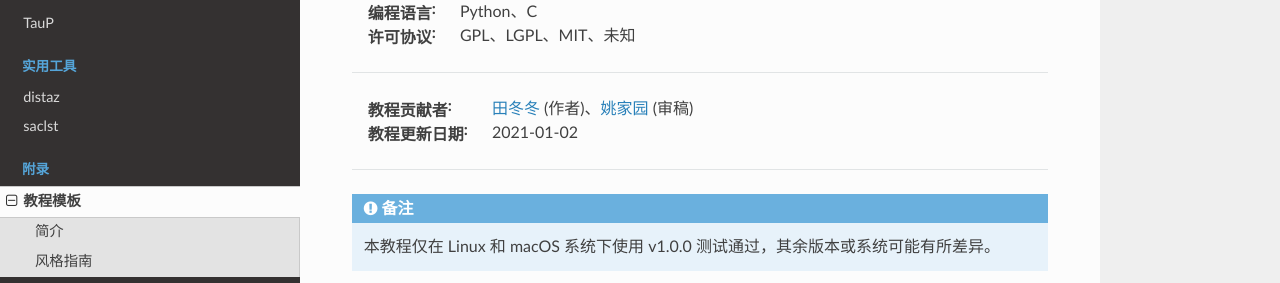
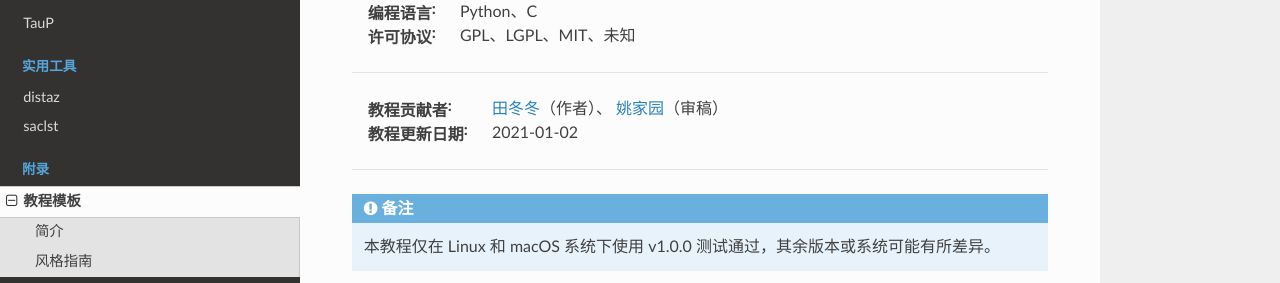
Before and after one commit to seismo-learn/software, a Sphinx documentation site: the page built from source/template/index.rst, in a window 1280 px wide. Shown: the part 336-619 px from the top of the page. Built offline with Sphinx 7.4.7 and the Read the Docs theme 2.0.0, drawn with Linux system fonts in a browser that asks for light colours.

Commit message:
Tiny fixes (#118)

```diff
--- a/source/template/index.rst
+++ b/source/template/index.rst
@@ -13,7 +13,8 @@
 
 ----
 
-:教程贡献者: `田冬冬 <https://me.seisman.info/>`__ (作者)、`姚家园 <https://github.com/core-man>`__ (审稿)
+:教程贡献者: `田冬冬 <https://me.seisman.info/>`__\ （作者）、
+           `姚家园 <https://github.com/core-man>`__\ （审稿）
 :教程更新日期: 2021-01-02
 
 ----
```
